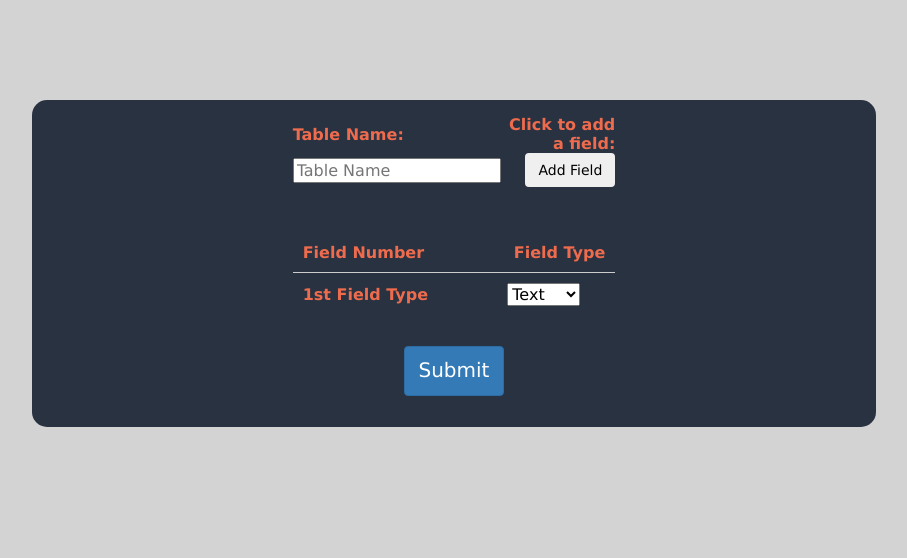
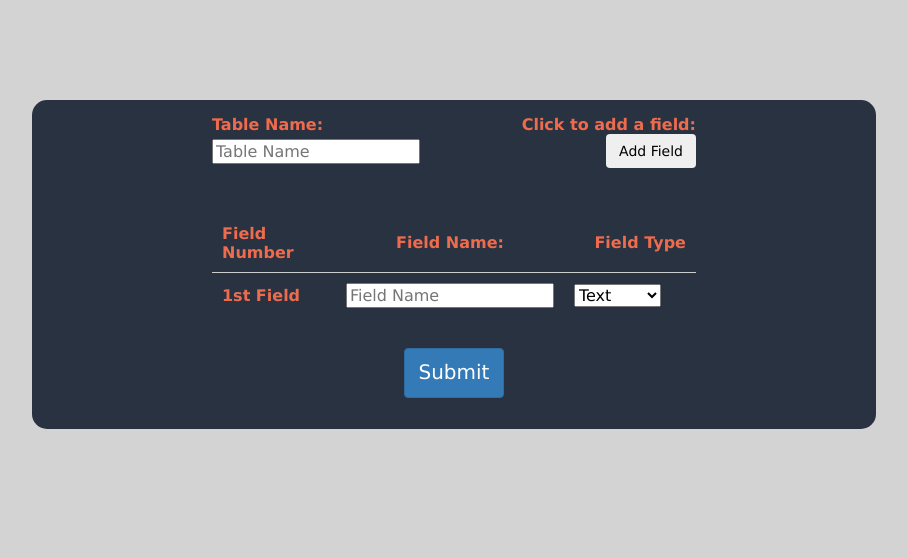
Before and after one commit to AlexJButton/OmniTracker, a Flask app: page /OmniMake in a window 1280 px wide. Shown: the part 56-614 px from the top of the page, without its empty margins (186-1093 px from the left). Run offline with Flask 3, Linux system fonts and the light colour scheme; a user stored in the database is signed in; some libraries are stand-ins or nearby versions.

Commit message:
Adding basic table creation functionality
- Modified OmniMake to also get field names and to hold a hidden input value for how many fields there are
- Created the code in python needed to create the tables in the database

```diff
--- a/website/templates/OmniMake.html
+++ b/website/templates/OmniMake.html
@@ -117,8 +117,9 @@
 		<div class="form-group" style="text-align:center; font-family: 'Verdana'; font-size: 16px; width: 66%; margin-left: auto; margin-right: auto; margin-top: 100px;color: black; background-color: #293241 ; padding: 15px; border-radius: 15px;">
 
 			<form class="form-inline" action="{{ url_for('views.make') }}" method="post">
-				<div id="mainForm" style="display: inline-block; text-align: left; width: 60%;">
+				<div id="mainForm" style="display: inline-block; text-align: left; width: 90%;">
 
+					<input type="hidden" id="fieldCount" name="fieldCount" value="1">
 
 					<table>
 						<thead>
@@ -130,7 +131,7 @@
 						<tbody>
 							<tr>
 								<td style="text-align: left; color: black;">
-									<input type="text" name="tableName" placeholder="Table Name">
+									<input type="text" id="tableName" name="tableName" placeholder="Table Name">
 								</td>
 								<td style="text-align: right; color: black;">
 									<button type="button" class="btn btn-secondary" onclick="appendField()">Add Field</button>
@@ -145,21 +146,22 @@
 						<thead>
 							<tr>
 								<th class="left">Field Number</th>
+								<th class="middle">Field Name:</th>
 								<th class="right" style="color: #ee6c4d;">Field Type</th>
 							</tr>
 						</thead>
 						<tbody>
 							<tr>
 								<td class="left">
-									<label type="label" id="label1" class="control-label" for="1">1st Field Type</label>
+									<label type="label" id="label1" class="control-label" for="1">1st Field</label>
+								</td>
+								<td class="middle">
+									<input type="text" id="1name" name="1name" placeholder="Field Name">
 								</td>
 								<td class="right">
 									<select id="1" name="1" style="margin-right: 25px;">
 										<option>Text</option>
-										<option>Date</option>
-										<option>Time</option>
-										<option>Image</option>
-										<option>File</option>
+										<option>Number</option>
 									</select>
 								</td>
 							</tr>
@@ -207,8 +209,10 @@
 				var newRow = table.insertRow();
 				var cell1 = newRow.insertCell(0);
 				var cell2 = newRow.insertCell(1);
+				var cell3 = newRow.insertCell(2);
 				cell1.className = "left";
-				cell2.className = "right";
+				cell2.className = "middle";
+				cell3.className = "right";
 
 				// Creating the label element
 				var label = document.createElement("label");
@@ -217,8 +221,15 @@
 				label.id = "label" + num;
 				label.className = "control-label";
 				label.for = String(num);
-				//container.appendChild(label);
 				cell1.innerHTML = label.outerHTML;
+
+				// Creating the input name element
+				var input = document.createElement("input");
+				input.type = "text";
+				input.id = num+"name";
+				input.name = num+"name";
+				input.placeholder = "Field Name";
+				cell2.innerHTML = input.outerHTML;
 
 				// Creating the select element
 				var select = document.createElement("select");
@@ -226,7 +237,7 @@
 				select.name = String(num);
 				container.appendChild(select);
 				// Making the option list for the select element
-				var array = ["Text","Date","Time","Image", "File"];
+				var array = ["Text","Number"];
 				var selectList = document.getElementById(String(num));
 				for (var i = 0; i < array.length; i++) {
 					var option = document.createElement("option");
@@ -240,23 +251,22 @@
 				imgInput.src="/static/images/delete.png";
 				imgInput.id = "deleteBtn"+num;
 				imgInput.addEventListener("click", deleteField);
-				//container.appendChild(imgInput);
 
+				// Combining the delete button and field type selector so they can be added to the table cell
 				var div = document.createElement("div");
 				div.appendChild(select);
 				div.appendChild(imgInput);
-				cell2.innerHTML = div.outerHTML;
+				cell3.innerHTML = div.outerHTML;
 				delbtn = document.getElementById("deleteBtn"+num);
 				delbtn.addEventListener("click", deleteField);
 
-
-				// Adding the newline
-				//var br = document.createElement("br");
-				//br.id = "br"+num;
-				//container.appendChild(br);
+				// Incrementing the inivisble field counter used in the python code
+				var fieldCount = document.getElementById("fieldCount");
+				var val = parseInt(fieldCount.value) || 0;
+				fieldCount.value = val + 1;
 
 				// Lastly adding the onClick event for the delete button
-				imgInput.addEventListener("click", deleteField);
+				//imgInput.addEventListener("click", deleteField);
 			}
 
 
@@ -270,6 +280,7 @@
 
 				// Getting all the elements for the field
 				var label = document.getElementById(String("label"+num));
+				var input = document.getElementById(String(num+"name"));
 				var select = document.getElementById(String(num));
 				var imgInput = document.getElementById(String("deleteBtn"+num));
 				var br = document.getElementById(String("br"+num));
@@ -279,6 +290,7 @@
 					const table = document.getElementById("mainTable");
 					table.deleteRow(num);
 					label.remove();
+					input.remove();
 					select.remove();
 					imgInput.remove();
 				}
@@ -294,6 +306,7 @@
 					for (i = start; i <= end; i++) {
 
 						const label = document.getElementById(String("label"+i));
+						const input = document.getElementById(String(i+"name"));
 						const select = document.getElementById(String(i));
 						const imgInput = document.getElementById(String("deleteBtn"+i));
 						const br = document.getElementById(String("br"+i));
@@ -317,6 +330,10 @@
 							}
 							label.textContent = word + " Field Type"
 
+							// Changing input id & name
+							input.id = String((i-1)+"name");
+							input.name = String((i-1)+"name");
+
 							// Changing the select id & name
 							select.id = i - 1;
 							select.name = i - 1;
@@ -330,6 +347,11 @@
 					}
 				}
 
+				// Decrementing the inivisble field counter used in the python code
+				var fieldCount = document.getElementById("fieldCount");
+				var val = parseInt(fieldCount.value) || 0;
+				fieldCount.value = val - 1;
+
 			}
 		</script>
 
--- a/website/views.py
+++ b/website/views.py
@@ -1,5 +1,6 @@
 from flask import Blueprint, render_template, request, Flask
 from flask_login import login_required, current_user
+from sqlalchemy import MetaData, Table, Column, Integer, String
 from . import db
 
 views = Blueprint('views', __name__)
@@ -15,9 +16,41 @@ def view():
     return render_template("OmniView.html")
 
 
-@views.route('/OmniMake')
+@views.route('/OmniMake', methods=['GET', 'POST'])
 @login_required
 def make():
+    if request.method == 'POST':
+
+        # Getting all the user specified info from the user
+        tName = request.form.get("tableName")
+        num = int(request.form.get("fieldCount")) # This is the invisible input value for how many fields there are
+        print(num)
+        fieldsList = []
+        for i in range(1, num+1):
+            fName = request.form.get(f"{i}name")
+            fType = request.form.get(f"{i}")
+            print(fName)
+            fieldsList.append(Column(fName, colType(fType)))
+
+        uID = current_user.id  # Getting the user id and adding it to the table name for later retrieval uses
+        tNameUID = f"{uID}_{tName}"
+
+        metadata = MetaData()
+        tableData = Table(tNameUID, metadata,
+                          Column("id", Integer, primary_key=True),
+                          *fieldsList)
+
+        metadata.create_all(db.engine)
+
+        # Create the table with the user given information
+        #meta = MetaData()
+        #meta.bind = db.engine
+        #tableData = Table(tNameUID, meta, *fieldsList)
+        #meta.create_all(bind=db.engine)
+
+        return "Success?"
+
+
     return render_template("OmniMake.html")
 
 
@@ -25,3 +58,12 @@ def make():
 @login_required
 def calendar():
     return render_template("OmniCalendar.html")
+
+
+def colType(col):
+    if col == "Text":
+        return Integer()
+    elif col == "Number":
+        return String()
+
+    return String()
```
Also changed, not shown: instance/db.sqlite.
